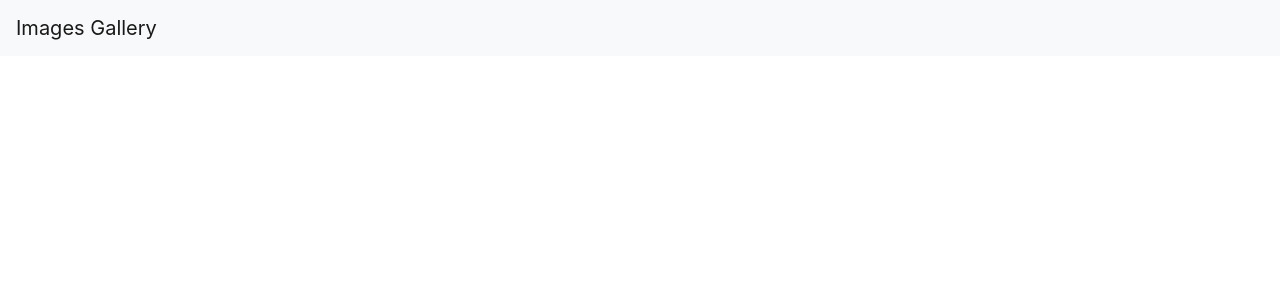
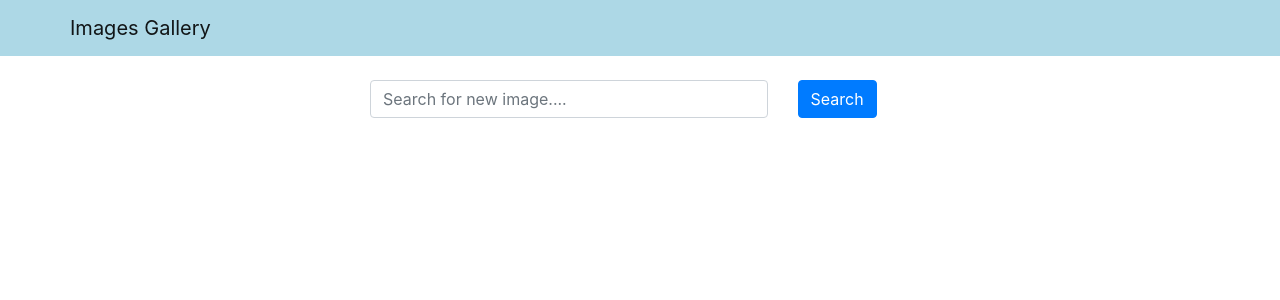
Before and after one commit to historyman1973/images-gallery, a React (Create React App) app in the folder frontend/: page / in a window 1280 px wide. Shown: the top 300 px of the page. Built offline with nearby package versions, Linux system fonts and the light colour scheme.

Commit message:
Controlled search component

```diff
--- a/frontend/src/App.js
+++ b/frontend/src/App.js
@@ -1,10 +1,20 @@
+import { useState } from 'react';
 import 'bootstrap/dist/css/bootstrap.min.css';
 import Header from './components/Header';
+import Search from './components/Search';
 
 const App = () => {
+  const [word, setWord] = useState('');
+
+  const handleSearchSubmit = (e) => {
+    e.preventDefault();
+    console.log(word);
+  }
+
   return (
     <div>
       <Header title="Images Gallery"/>
+      <Search word={word} setWord={setWord} handleSubmit={handleSearchSubmit}/>
     </div>
   );
 }
--- a/frontend/src/components/Header.js
+++ b/frontend/src/components/Header.js
@@ -1,10 +1,16 @@
 import React from "react";
-import { Navbar } from "react-bootstrap";
+import { Navbar, Container } from "react-bootstrap";
+
+const navbarStyle = {
+  backgroundColor: 'lightblue'
+}
 
 const Header = (props) => {
   return (
-    <Navbar bg="light" variant="light">
-      <Navbar.Brand href="/">{props.title}</Navbar.Brand>
+    <Navbar style={ navbarStyle } variant="light">
+      <Container>
+        <Navbar.Brand href="/">{props.title}</Navbar.Brand>
+      </Container>
     </Navbar>
   );
 };
--- /dev/null
+++ b/frontend/src/components/Search.js
@@ -0,0 +1,29 @@
+import React from 'react';
+import { Container, Row, Col, Form, Button} from 'react-bootstrap';
+
+const Search = ({ word, setWord, handleSubmit }) => {
+    return (
+        <Container className="mt-4">
+            <Row className="justify-content-center">
+                <Col xs={12} md={8} lg={6}>
+                    <Form onSubmit={ handleSubmit }>
+                        <Row>
+                            <Col xs={9}>
+                                <Form.Control
+                                type="text"
+                                value={word}
+                                onChange={(e) => setWord(e.target.value)}
+                                placeholder="Search for new image...." />
+                            </Col>
+                            <Col>
+                                <Button variant="primary" type="Submit">Search</Button>
+                            </Col>
+                        </Row>
+                    </Form>
+                </Col>
+            </Row>
+        </Container>
+    );
+};
+
+export default Search;
```
